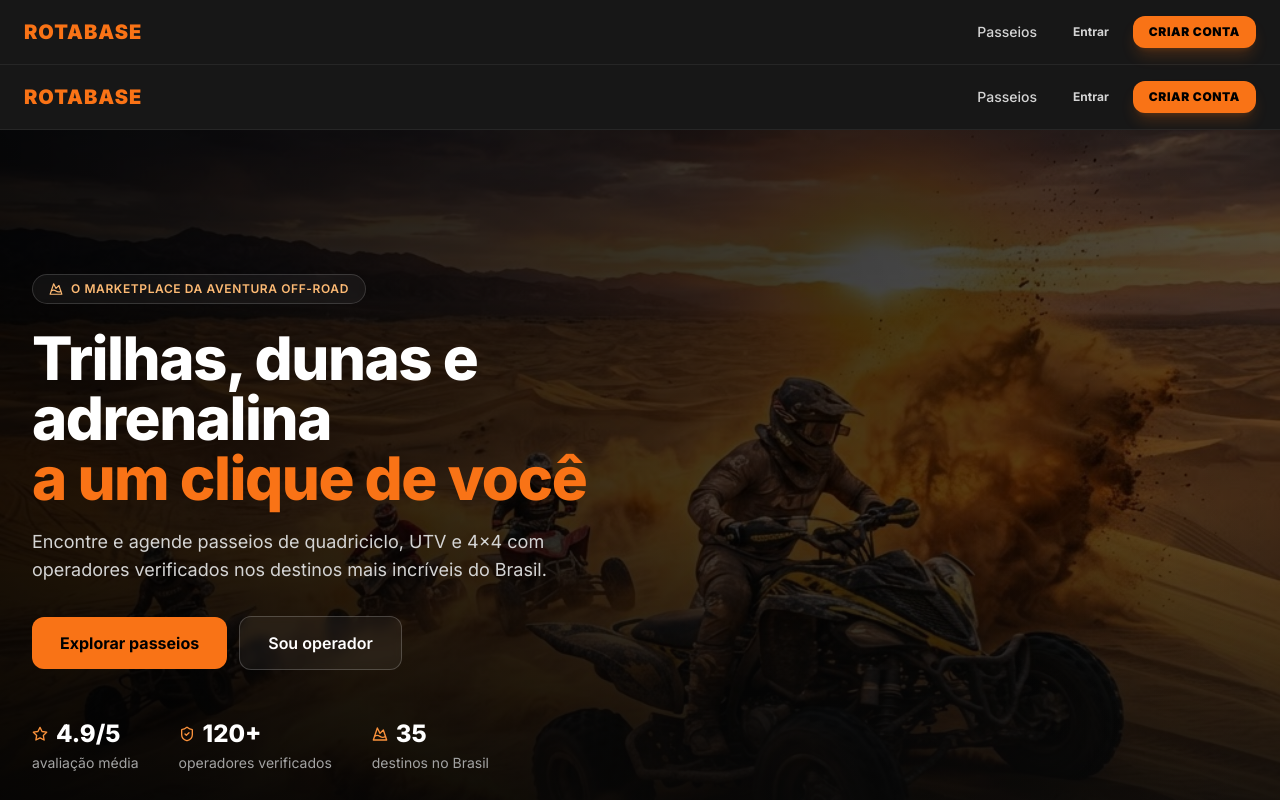
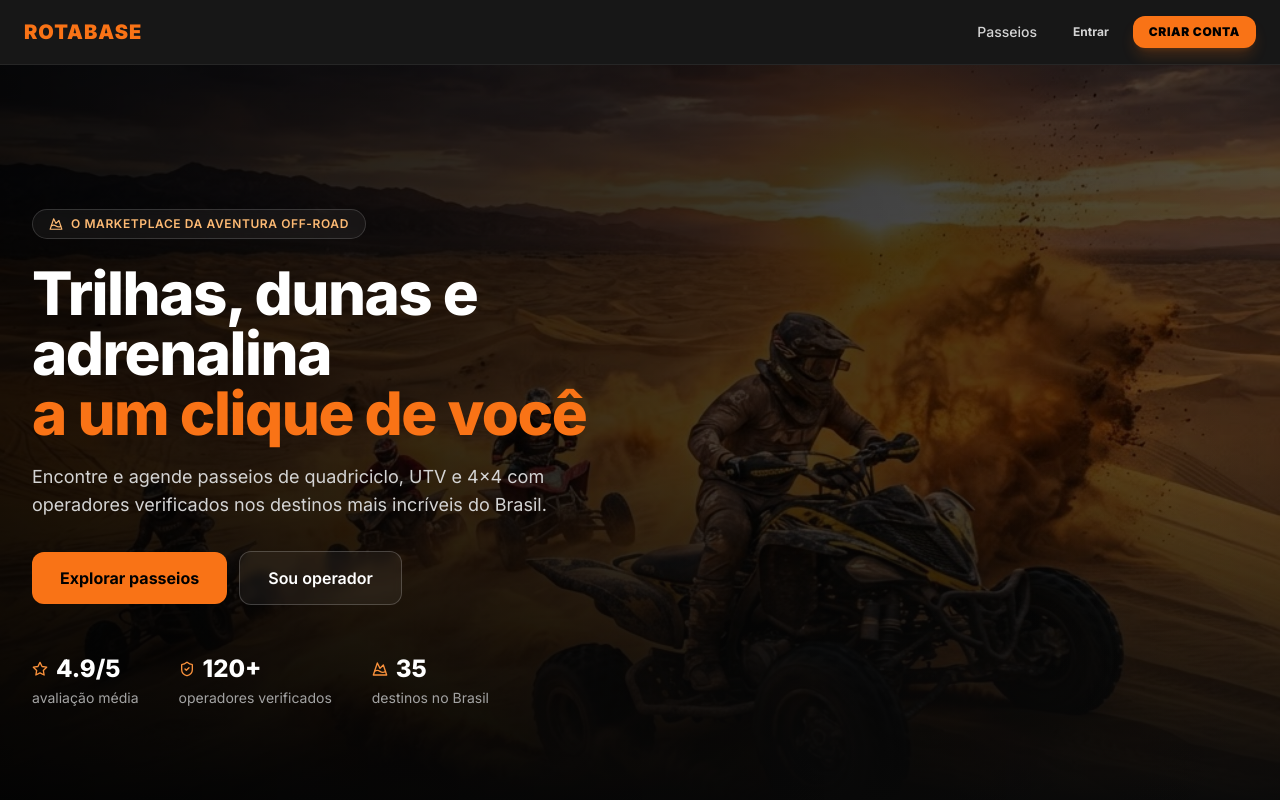
Before and after one commit to igorcastoldi/RotaBase, a Next.js app: page / in a window 1280 px wide. Shown: the top 800 px of the page. Built offline with nearby package versions, Linux system fonts and the light colour scheme; no server answers.

Commit message:
Update page.tsx

```diff
--- a/src/app/page.tsx
+++ b/src/app/page.tsx
@@ -1,15 +1,11 @@
 import Link from 'next/link';
 import { Mountain, Instagram, Facebook, Youtube } from 'lucide-react';
-import Navbar from '@/components/Navbar';
 import { Hero } from '@/components/home/Hero';
 import { TourShowcase } from '@/components/home/TourShowcase';
 
 export default function HomePage() {
   return (
     <div className="min-h-screen bg-neutral-950 text-white">
-      {/* Navbar sincronizada em tempo real com a conta do usuário */}
-      <Navbar />
-
       <main>
         <Hero />
         <TourShowcase />
```
